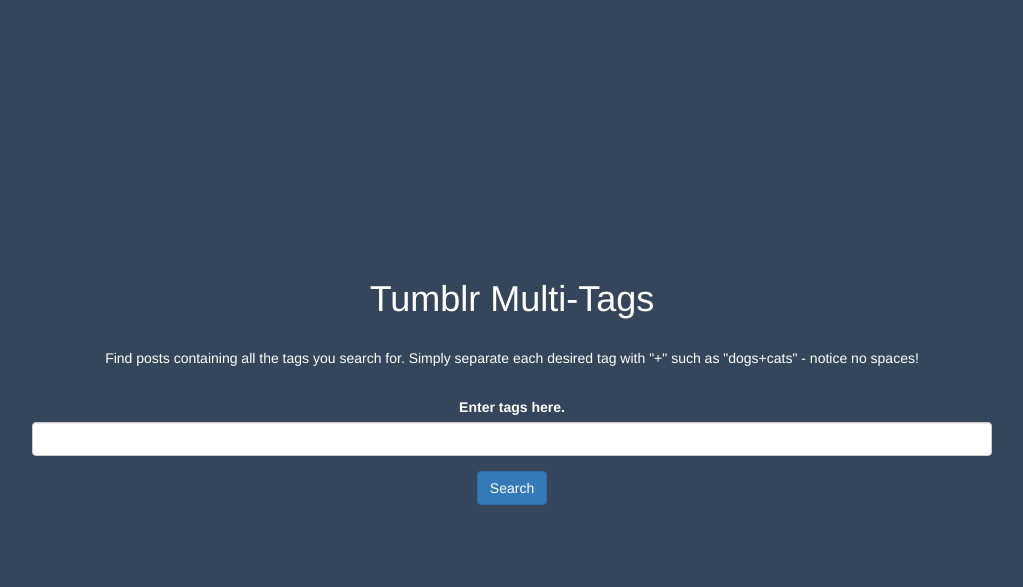
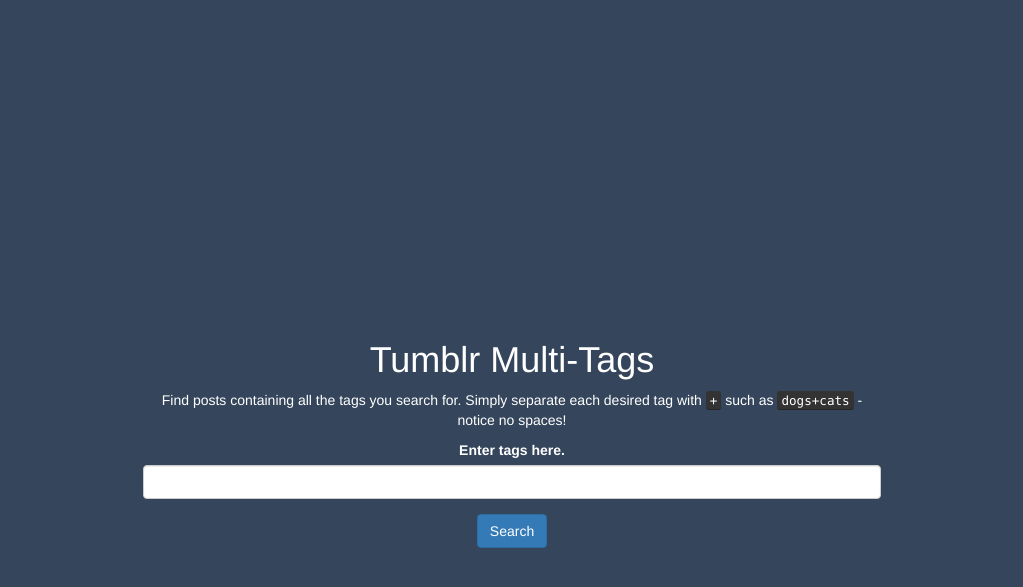
Before and after one commit to ralren/Tumblr_Multi-Tags, a Flask app: page / in a window 1280 px wide. Shown: the top 587 px of the page, without its empty margins (128-1151 px from the left). Run offline with Flask 2, Linux system fonts and the light colour scheme; some libraries are stand-ins or nearby versions.

Commit message:
Cosmetic changes.

```diff
--- a/app/templates/index.html
+++ b/app/templates/index.html
@@ -3,12 +3,25 @@
 {%import "bootstrap/fixes.html" as fixes %}
 
 {% block content %}
-	<div id="middle">
-		<h1>Tumblr Multi-Tags</h1>
+	<div class="container-fluid">
+		<div class="row">
+			<div class="col-md-12">
+				<h1>Tumblr Multi-Tags</h1>
+			</div>
+		</div>
 
-		<p>Find posts containing all the tags you search for. Simply separate each desired tag with "+" such as "dogs+cats" - notice no spaces!</p>
+		<div class="row">
+			<div class="col-md-12">
+				<p>Find posts containing all the tags you search for. Simply separate each desired tag with <kbd>+</kbd> such as <kbd>dogs+cats</kbd> - notice no spaces!</p>
+			</div>
+		</div>
 
-		{{ wtf.quick_form(form, form_type='inline', button_map={'submit': 'primary'}) }}
+		<div class="row">
+			<div class="col-md-12">
+				{{ wtf.quick_form(form, form_type='inline', button_map={'submit': 'primary'}) }}
+			</div>
+		</div>
+
 	</div>
 
 {% endblock %}
@@ -18,33 +31,24 @@
 {{fixes.ie8()}}
 
 <style>
-	h1 {
+
+	.container-fluid {
+		position: fixed;
+		top: 40%;
+		text-align: center;
+		left: 20%;
+		right: 20%;
+	}
+
+	h1 p{
 		padding: 2%;
 	}
 
 	body {
 		background-color: #35465c;
 		color: white;
-		text-align: center;
 	}
 
-	p {
-		padding-bottom: 2%;
-	}
-
-	.form-inline {
-		width: 100%;
-
-	}
-
-	#middle {
-		position: fixed;
-		top: 30%;
-		width: 75%;
-		left: 50%;
-		margin: 0 0 0 -37.5%;
-
-	}
 </style>
 
 {% endblock %}
```
Also changed, not shown: app/templates/results.html (+17 -10 lines), 1 other file.
